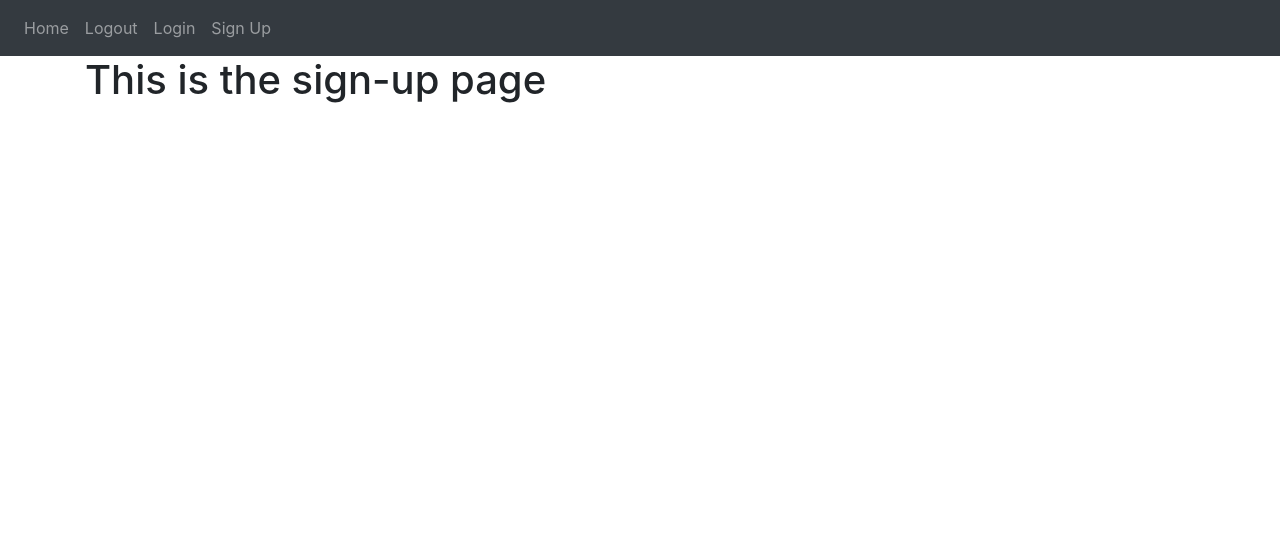
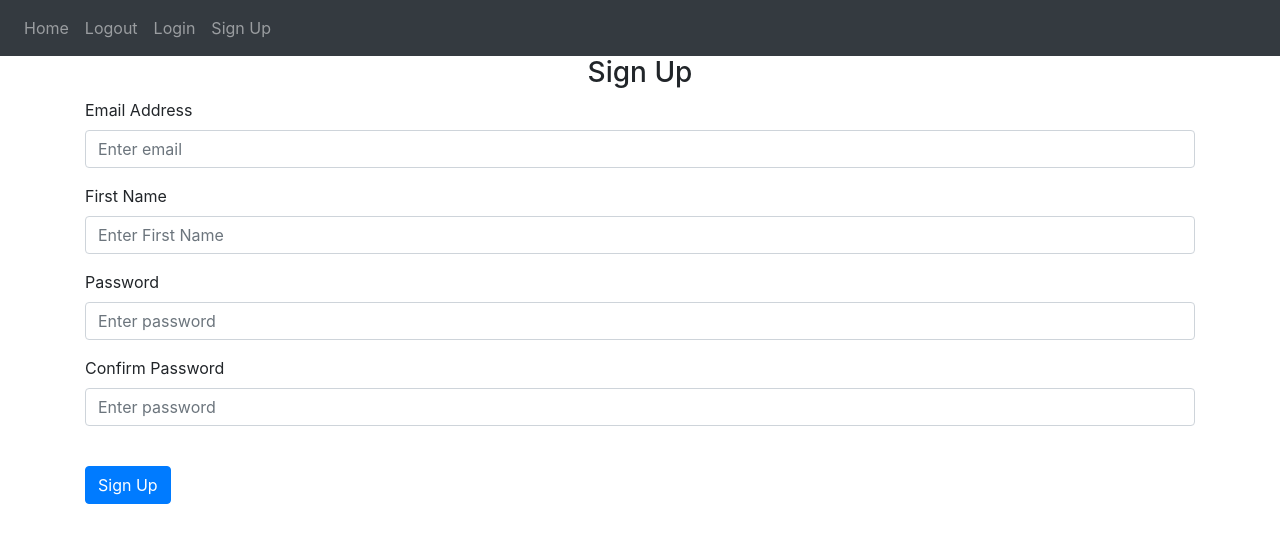
Before and after one commit to danielarrais/flask-training, a Flask app: page /sign-up in a window 1280 px wide. Shown: the top 543 px of the page. Run offline with Flask 2, Linux system fonts and the light colour scheme; some libraries are stand-ins or nearby versions.

Commit message:
Implemented sign up formulary

```diff
--- a/website/templates/sign_up.html
+++ b/website/templates/sign_up.html
@@ -5,5 +5,25 @@ Home
 {% endblock %}
 
 {% block content %}
-<h1>This is the sign-up page</h1>
+<form action="" method="post">
+    <h3 align="center">Sign Up</h3>
+    <div class="form-group">
+        <label for="email">Email Address</label>
+        <input class="form-control" type="email" name="email" id="email" placeholder="Enter email">
+    </div>
+    <div class="form-group">
+        <label for="first-name">First Name</label>
+        <input class="form-control" type="text" name="first-name" id="first-name" placeholder="Enter First Name">
+    </div>
+    <div class="form-group">
+        <label for="password">Password</label>
+        <input class="form-control" type="password" name="password" id="password" placeholder="Enter password">
+    </div>
+    <div class="form-group">
+        <label for="password2">Confirm Password</label>
+        <input class="form-control" type="password" name="password2" id="password2" placeholder="Enter password">
+    </div>
+    <br>
+    <button class="btn btn-primary" type="submit">Sign Up</button>
+</form>
 {% endblock %}
```
